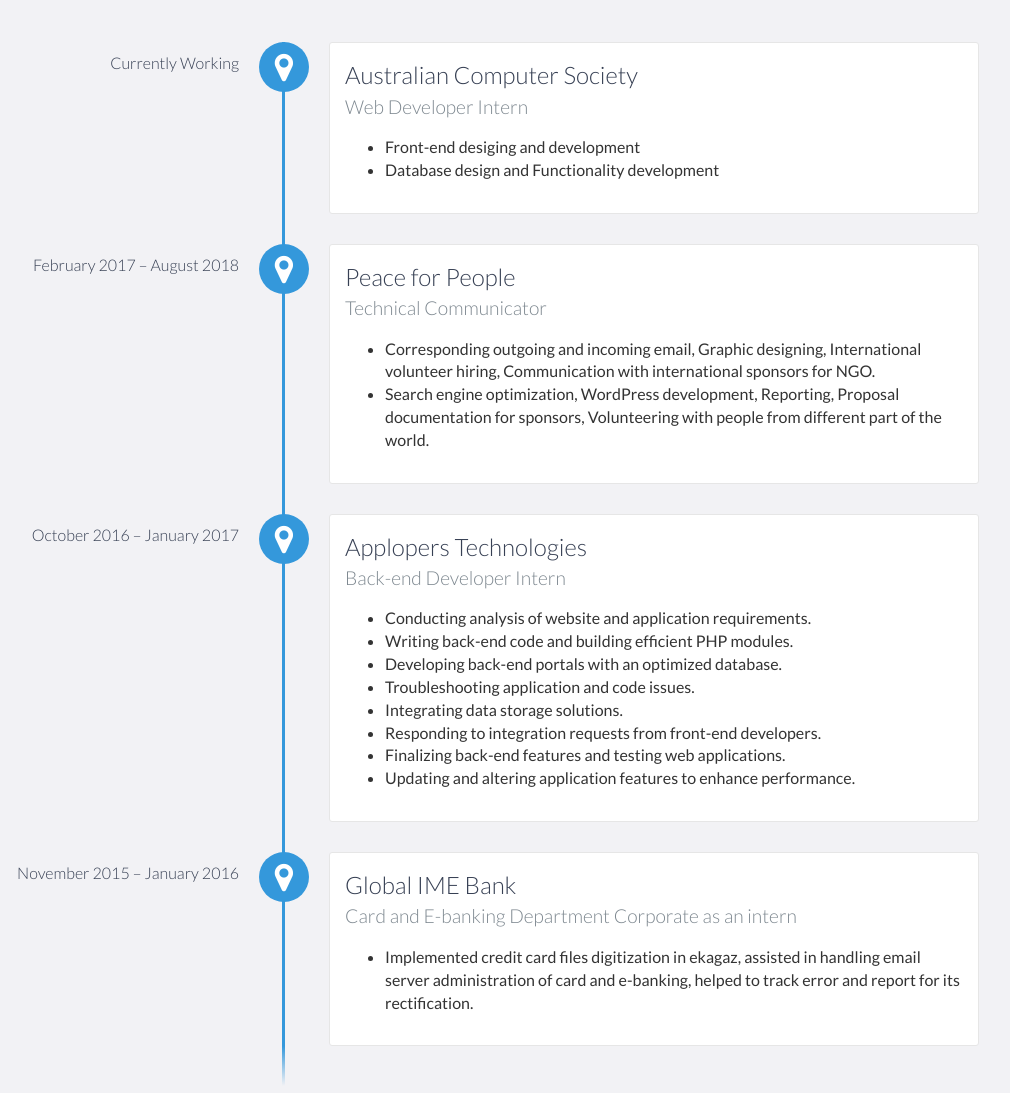
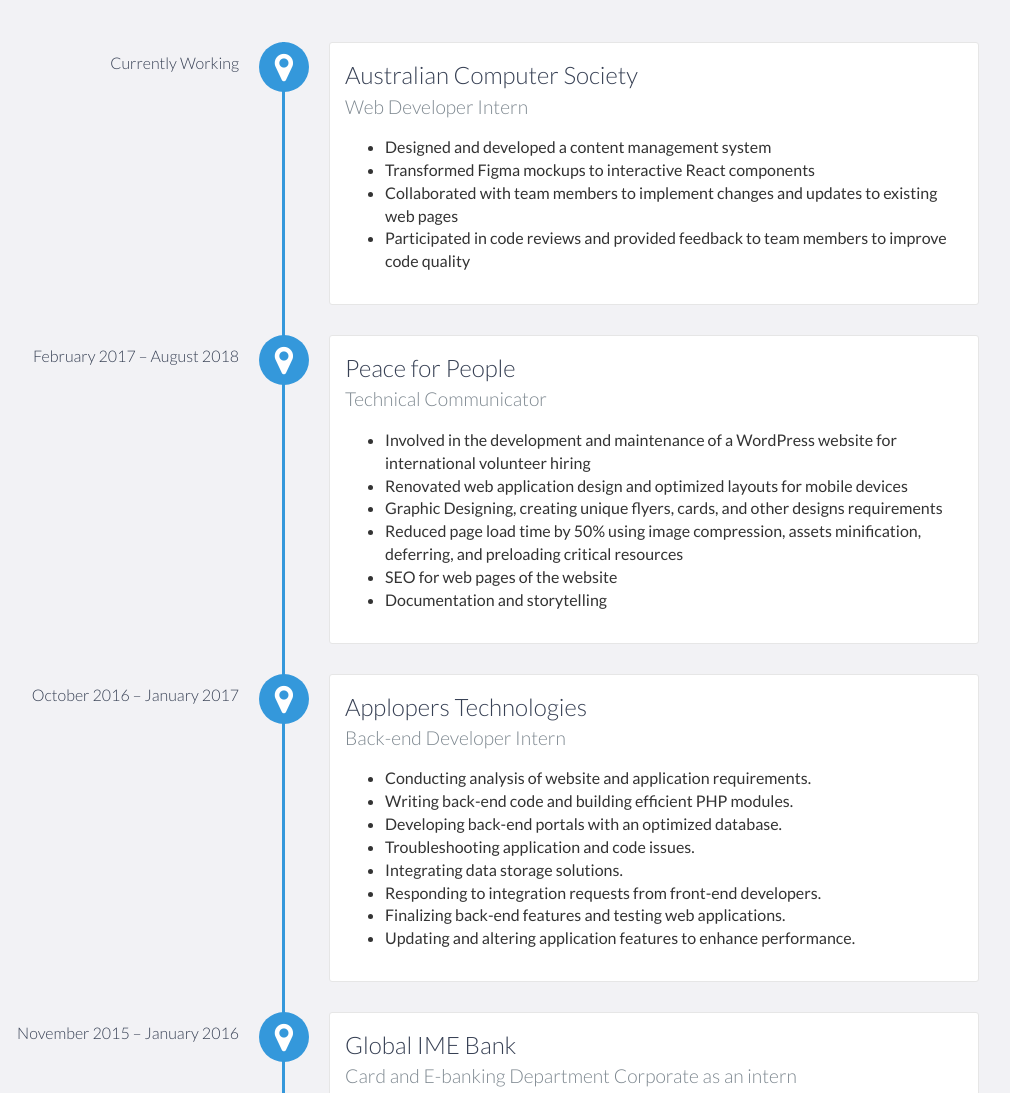
Before and after one commit to Rijita/rijitashrestha.github.io, a website: page docs/index.html in a window 1280 px wide. Shown: the part 1140-2233 px from the top of the page, without its empty margins (161-1171 px from the left). Drawn offline with nearby package versions, Linux system fonts and the light colour scheme.

Commit message:
updated exp

```diff
--- a/docs/index.html
+++ b/docs/index.html
@@ -91,8 +91,12 @@
                 <h3>Australian Computer Society </h3>
                 <h4>Web Developer Intern</h4>
                 <ul list-style="none">
-                    <li>	Front-end desiging and development</li>
-<li>	Database design and Functionality development</li>
+                    <li>Designed and developed a content management system</li>
+                    <li>Transformed Figma mockups to interactive React components</li>
+                    <li>Collaborated with team members to implement changes and updates to
+                        existing web pages</li>
+                    <li>Participated in code reviews and provided feedback to team members to
+                        improve code quality</li>
 
                 </ul>
             </div>
@@ -101,8 +105,12 @@
                 <h3>Peace for People </h3>
                 <h4>Technical Communicator</h4>
                 <ul list-style="none">
-                    <li>	Corresponding outgoing and incoming email, Graphic designing, International volunteer hiring, Communication with international sponsors for NGO.</li>
-<li>	Search engine optimization, WordPress development, Reporting, Proposal documentation for sponsors, Volunteering with people from different part of the world.</li>
+                    <li>Involved in the development and maintenance of a WordPress website for international volunteer hiring</li>
+                    <li>Renovated web application design and optimized layouts for mobile devices</li>
+                    <li>Graphic Designing, creating unique flyers, cards, and other designs requirements</li>
+                    <li>Reduced page load time by 50% using image compression, assets minification, deferring, and preloading critical resources</li>
+                    <li>SEO for web pages of the website</li>
+                    <li>Documentation and storytelling</li>
 
                 </ul>
             </div>
```
